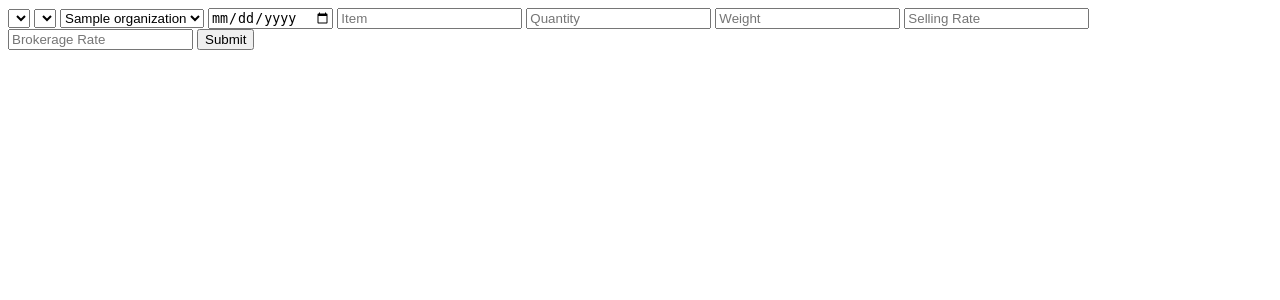
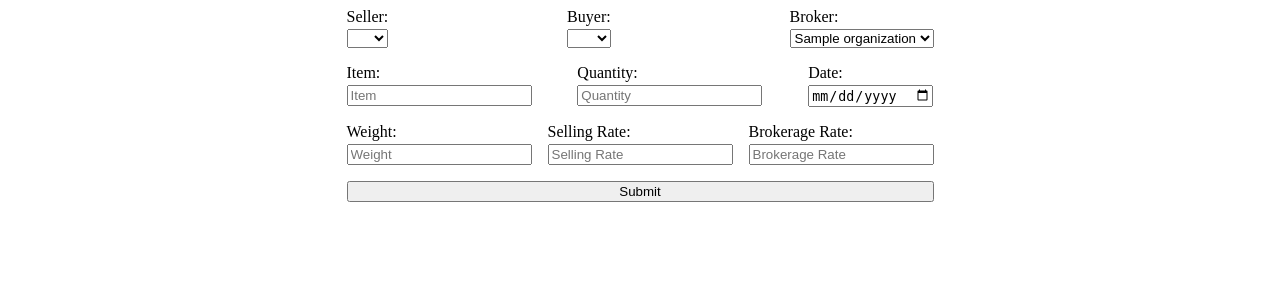
Before and after one commit to tushhr/brokerageManagement, a Django app: page / in a window 1280 px wide. Shown: the top 300 px of the page. Run offline with Django 4.2, Linux system fonts and the light colour scheme; tables that the repository leaves empty hold one stand-in row (values such as "Sample post"); lists and menus that the app fills with data are empty.

Commit message:
style: transaction form

```diff
--- a/brokerageManagement/settings.py
+++ b/brokerageManagement/settings.py
@@ -120,6 +120,7 @@ USE_TZ = True
 # https://docs.djangoproject.com/en/4.2/howto/static-files/
 
 STATIC_URL = 'static/'
+STATICFILES_DIRS  = os.path.join(BASE_DIR, 'static'),
 
 # Default primary key field type
 # https://docs.djangoproject.com/en/4.2/ref/settings/#default-auto-field
--- /dev/null
+++ b/static/transaction/index.css
@@ -0,0 +1,19 @@
+.form {
+    display: flex;
+    flex-direction: column;
+    gap: 1rem;
+    width: fit-content;
+    margin: 0 auto;
+}
+
+.form-section {
+    display: flex;
+    justify-content: space-between;
+    gap: 1rem;
+}
+
+.form-field {
+    display: flex;
+    flex-direction: column;
+    gap: 0.2rem;
+}
--- a/templates/transaction/index.html
+++ b/templates/transaction/index.html
@@ -3,37 +3,81 @@
 {% load static %}
 
 {% block title %} Bokerage Management {% endblock %}
+{% block style %}
+    <link rel="stylesheet" href="{% static 'transaction/index.css' %}">
+{% endblock %}
 
 {% block content %}
-    <form action="/transaction/" method="POST">
+    <form action="/transaction/" method="POST" class="form">
         {% csrf_token %}
         {{ form.as_p }}
-        <select name="seller">
+
+        <div class="form-section">
+            <div class="form-field">
+                <label for="seller">Seller:</label>
+                <select name="seller" id="seller">
                     {% for client in clients %}
-                <option value="{{client.id}}">{{client.name}}</option>
+                        <option value="{{ client.id }}">{{ client.name }}</option>
                     {% endfor %}
                 </select>
+            </div>
 
-        <select name="buyer">
+            <div class="form-field">
+                <label for="buyer">Buyer:</label>
+                <select name="buyer" id="buyer">
                     {% for client in clients %}
-                <option value="{{client.id}}">{{client.name}}</option>
+                        <option value="{{ client.id }}">{{ client.name }}</option>
                     {% endfor %}
                 </select>
+            </div>
+
+            <div class="form-field">
+                <label for="broker">Broker:</label>
+                <select name="broker" id="broker">
+                    {% for broker in brokers %}
+                        <option value="{{ broker.id }}">{{ broker.name }}</option>
+                    {% endfor %}
+                </select>
+            </div>
+        </div>
+
+        <div class="form-section">
+            <div class="form-field">
+                <label for="item">Item:</label>
+                <input type="text" name="item" id="item" placeholder="Item" required>
+            </div>
+
+            <div class="form-field">
+                <label for="quantity">Quantity:</label>
+                <input type="number" name="quantity" id="quantity" placeholder="Quantity" required>
+            </div>
+
+            <div class="form-field">
+                <label for="date">Date:</label>
+                <input type="date" name="date" id="date">
+            </div>
+        </div>
 
 
-        <select name="broker">
-            {% for broker in brokers %}
-                <option value="{{broker.id}}">{{broker.name}}</option>
-            {% endfor %}
-        </select>
+        <div class="form-section">
+            <div class="form-field">
+                <label for="weight">Weight:</label>
+                <input type="number" name="weight" id="weight" placeholder="Weight" required>
+            </div>
 
-        <input type="date" name="date">
-        <input type="text" name="item" placeholder="Item" required/>
-        <input type="number" name="quantity" placeholder="Quantity" required/>
-        <input type="number" name="weight" placeholder="Weight" required/>
-        <input type="number" name="rate" placeholder="Selling Rate" required/>
-        <input type="number" name="brokerage" placeholder="Brokerage Rate" required/>
+            <div class="form-field">
+                <label for="rate">Selling Rate:</label>
+                <input type="number" name="rate" id="rate" placeholder="Selling Rate" required>
+            </div>
+
+            <div class="form-field">
+                <label for="brokerage">Brokerage Rate:</label>
+                <input type="number" name="brokerage" id="brokerage" placeholder="Brokerage Rate" required>
+            </div>
+        </div>
+
         <button type="submit">Submit</button>
     </form>
 
+
 {% endblock %}
```
Lines whose indentation alone changed are shown as unchanged.
